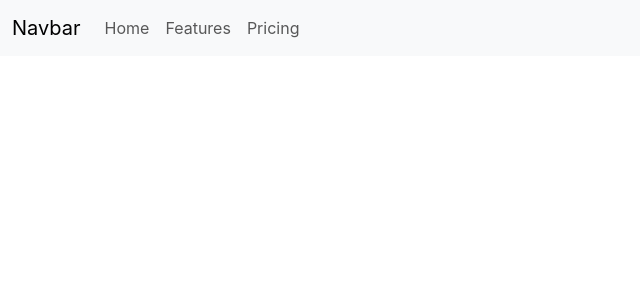
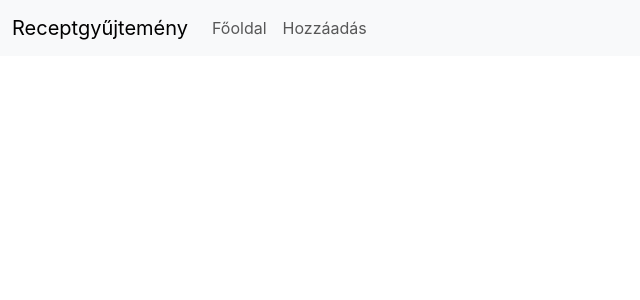
Before and after one commit to KomlosiAdam/Receptgyujtemeny, a Vue app: page / in a window 1280 px wide. Shown: the top 300 px of the page, without its empty margins (0-640 px from the left). Built offline with nearby package versions, Linux system fonts and the light colour scheme.

Commit message:
bootstrap navbar módosítás

```diff
--- a/src/App.vue
+++ b/src/App.vue
@@ -6,7 +6,7 @@
     <header>
         <nav class="navbar navbar-expand-lg bg-body-tertiary">
             <div class="container-fluid">
-                <a class="navbar-brand" href="#">Navbar</a>
+                <a class="navbar-brand" href="#">Receptgyűjtemény</a>
                 <button class="navbar-toggler" type="button" data-bs-toggle="collapse" data-bs-target="#navbarNav"
                     aria-controls="navbarNav" aria-expanded="false" aria-label="Toggle navigation">
                     <span class="navbar-toggler-icon"></span>
@@ -14,13 +14,10 @@
                 <div class="collapse navbar-collapse" id="navbarNav">
                     <ul class="navbar-nav">
                         <li class="nav-item">
-                            <a class="nav-link" aria-current="page" href="#">Home</a>
+                            <a class="nav-link" href="#">Főoldal</a>
                         </li>
                         <li class="nav-item">
-                            <a class="nav-link" href="#">Features</a>
-                        </li>
-                        <li class="nav-item">
-                            <a class="nav-link" href="#">Pricing</a>
+                            <a class="nav-link" href="#">Hozzáadás</a>
                         </li>
                     </ul>
                 </div>
```
